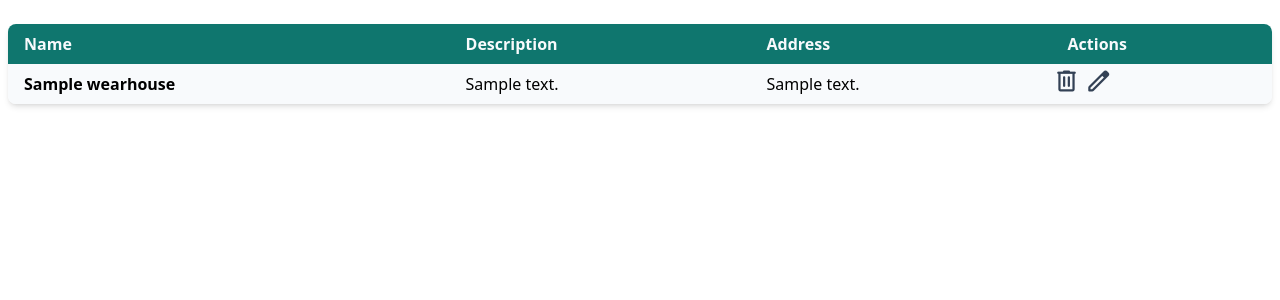
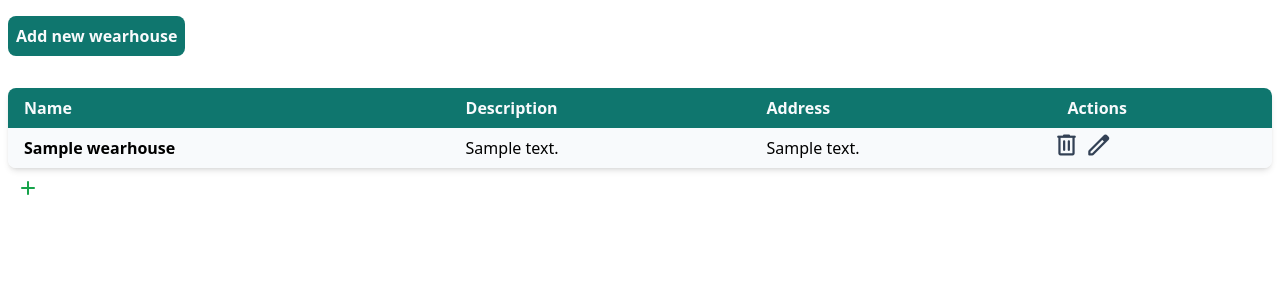
Before and after one commit to GianlucaTurra/dERP, a Django app: page /wearhouse/master/ in a window 1280 px wide. Shown: the part 98-398 px from the top of the page. Run offline with Django 5.2, Linux system fonts and the light colour scheme; a user stored in the database is signed in; tables that the repository leaves empty hold one stand-in row (values such as "Sample post"); data that the repository does not hold is empty; some libraries are stand-ins or nearby versions.

Commit message:
Completed wearhouse CRUD

```diff
--- /dev/null
+++ b/derp/wearhouse/forms.py
@@ -0,0 +1,27 @@
+# pylint: disable=missing-class-docstring,missing-module-docstring
+from django import forms
+
+from .models import Wearhouse
+
+
+BASIC_STYLE = 'rounded-lg w-full'
+
+
+class WearhouseForm(forms.ModelForm):
+    class Meta:
+        model = Wearhouse
+        fields = ['name', 'description', 'address']
+        widgets = {
+            'name': forms.TextInput(attrs={
+                'class': BASIC_STYLE,
+                'placeholder': 'Some name'
+            }),
+            'description': forms.Textarea(attrs={
+                'class': BASIC_STYLE,
+                'placeholder': 'Some brief description'
+            }),
+            'address': forms.TextInput(attrs={
+                'class': BASIC_STYLE,
+                'placeholder': 'Wearhouse address'
+            })
+        }
--- a/derp/wearhouse/templates/wearhouse/master_file.html
+++ b/derp/wearhouse/templates/wearhouse/master_file.html
@@ -3,6 +3,18 @@
 {% block title %}Wearhouses{% endblock title %}
 
 {% block content %}
+<!--BUTTONS-->
+<div>
+    <button
+        class="mt-4 m-2 p-2 rounded-lg bg-teal-700 text-slate-50 font-semibold
+        hover:bg-slate-100 hover:text-yellow-500"
+        hx-get={% url "wearhouse:new" %}
+        hx-target="body"
+        hx-swap="beforeend"
+        hx-trigger="click">Add new wearhouse
+    </button>
+</div>
+
 <!--GRID-->
 <div id="grid" class="mx-2 mt-6 relative overflow-x-auto shadow-md rounded-lg">
     <table class="w-full text-m text-left table-auto border-collapse">
@@ -20,5 +32,17 @@
         {% endfor %}
         </tbody>
     </table>
-    </div>
+</div>
+
+<!--NEW LINE-->
+<div class="mx-2 mt-2 relative overflow-x-auto h-8">
+    <a
+        type="button"
+        hx-get={% url "wearhouse:new-inline" %}
+        hx-target="tbody > tr:last-child"
+        hx-swap="afterend"
+        class="py-1 px-2 font-semibold cursor-pointer">
+        <span class="material-symbols-rounded text-green-600" style="font-size: 1.5rem" title="Create a new row">add</span>
+    </a>
+</div>
 {% endblock content %}
--- a/derp/wearhouse/urls.py
+++ b/derp/wearhouse/urls.py
@@ -10,4 +10,6 @@ urlpatterns = [
     path('delete/<uuid:uuid>', views.delete, name='delete'),
     path('update-inline/<uuid:uuid>', views.update_inline, name='update-inline'),
     path('inline/<uuid:uuid>', views.inline, name='inline'),
+    path('new/', views.new, name='new'),
+    path('new-inline/', views.new_inline, name='new-inline'),
 ]
--- a/derp/wearhouse/views.py
+++ b/derp/wearhouse/views.py
@@ -1,7 +1,9 @@
 # pylint: disable=no-member, missing-module-docstring
-from django.shortcuts import render, get_object_or_404
+from django.shortcuts import redirect, render, get_object_or_404
 from django.contrib.auth.decorators import login_required
 from django.http import HttpRequest, HttpResponse
+
+from .forms import WearhouseForm
 from .models import Wearhouse
 
 
@@ -52,3 +54,38 @@ def update_inline(request: HttpRequest, uuid: str) -> HttpResponse:
         wearhouse.save()
         return render(request, 'wearhouse/inline_record.html', {'wearhouse': wearhouse})
     return render(request, 'wearhouse/update_inline.html', {'wearhouse': wearhouse})
+
+
+@login_required
+def new(request: HttpRequest) -> HttpResponse:
+    """View to add a new Wearhouse with a dialog form
+    GET: return the empty form
+    POST: save the new record and redirect to master TODO: this has to change
+    TODO good place to introduce the role of user_groups
+    """
+    if request.method == 'POST':
+        form = WearhouseForm(request.POST)
+        if form.is_valid():
+            wearhouse: Wearhouse = form.save()
+            wearhouse.created_by = request.user # type: ignore
+            wearhouse.save()
+            return redirect('/wearhouse/master')
+    form = WearhouseForm()
+    return render(request, 'wearhouse/add_wearhouse.html', {'form': form})
+
+
+@login_required
+def new_inline(request: HttpRequest) -> HttpResponse:
+    """View to add a new Wearhouse with the inline "form"
+    GET: return the inline empty inputs
+    POST: save the new record and return the inline record template
+    """
+    if request.method == 'POST':
+        wearhouse = Wearhouse()
+        wearhouse.name = request.POST['name']
+        wearhouse.description = request.POST['description']
+        wearhouse.address = request.POST['address']
+        wearhouse.created_by = request.user # type: ignore
+        wearhouse.save()
+        return render(request, 'wearhouse/inline_record.html', {'wearhouse': wearhouse})
+    return render(request, 'wearhouse/add_wearhouse_inline.html')
```
Also changed, not shown: derp/wearhouse/templates/wearhouse/add_wearhouse.html (added, +22 -0 lines), derp/wearhouse/templates/wearhouse/add_wearhouse_inline.html (added, +27 -0 lines).
